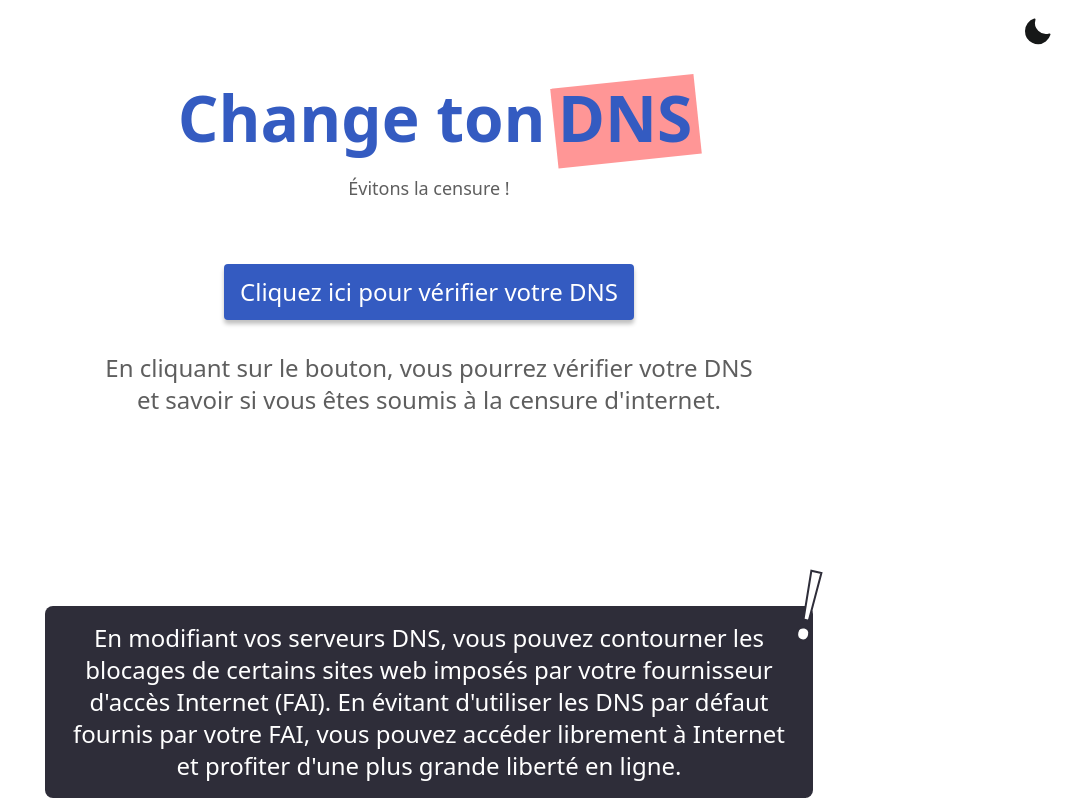
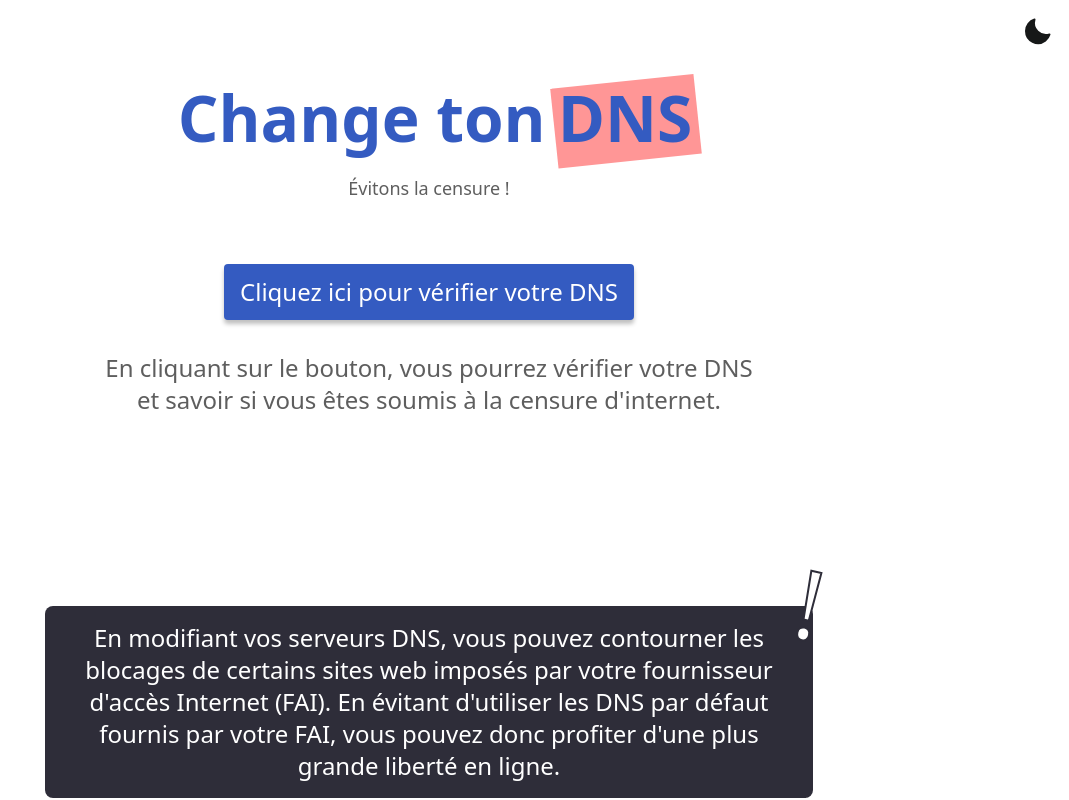
Before and after one commit to changetondns/changetondns.fr, a Vue app: page / in a window 1280 px wide. Shown: the top 800 px of the page, without its empty margins (211-1280 px from the left). Built offline with nearby package versions, Linux system fonts and the light colour scheme.

Commit message:
[update] remove repetition

```diff
--- a/src/views/HomeView.vue
+++ b/src/views/HomeView.vue
@@ -220,7 +220,7 @@ export default {
                        :class="{ 'border-alert-2': !light_theme }">!</p>
                     <p class="text-white text-center text-2xl">
                         En modifiant vos serveurs DNS, vous pouvez contourner les blocages de certains sites web imposés par votre fournisseur d'accès Internet (FAI).
-                        En évitant d'utiliser les DNS par défaut fournis par votre FAI, vous pouvez accéder librement à Internet et profiter d'une plus grande liberté en ligne.
+                        En évitant d'utiliser les DNS par défaut fournis par votre FAI, vous pouvez donc profiter d'une plus grande liberté en ligne.
                     </p>
                 </div>
             </div>
```
